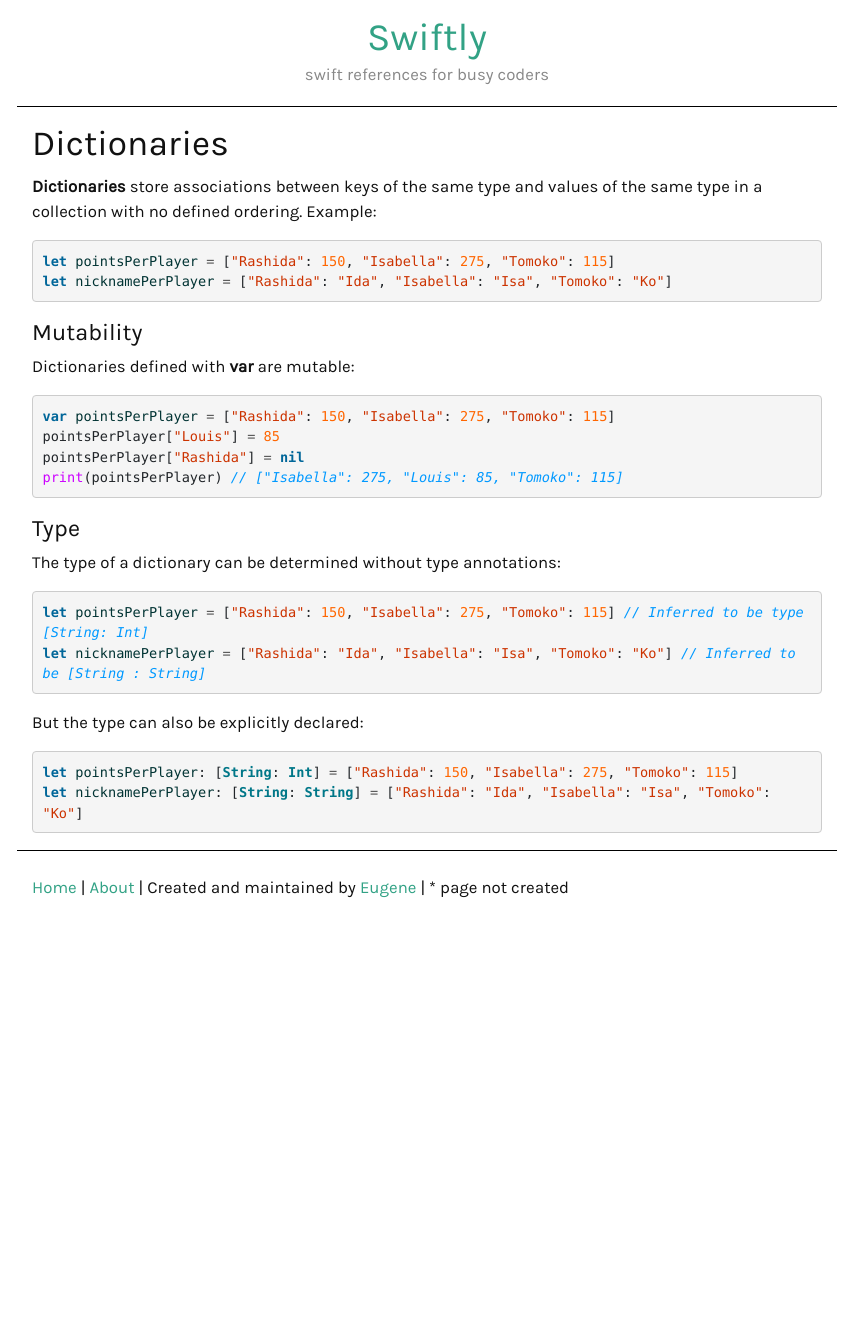
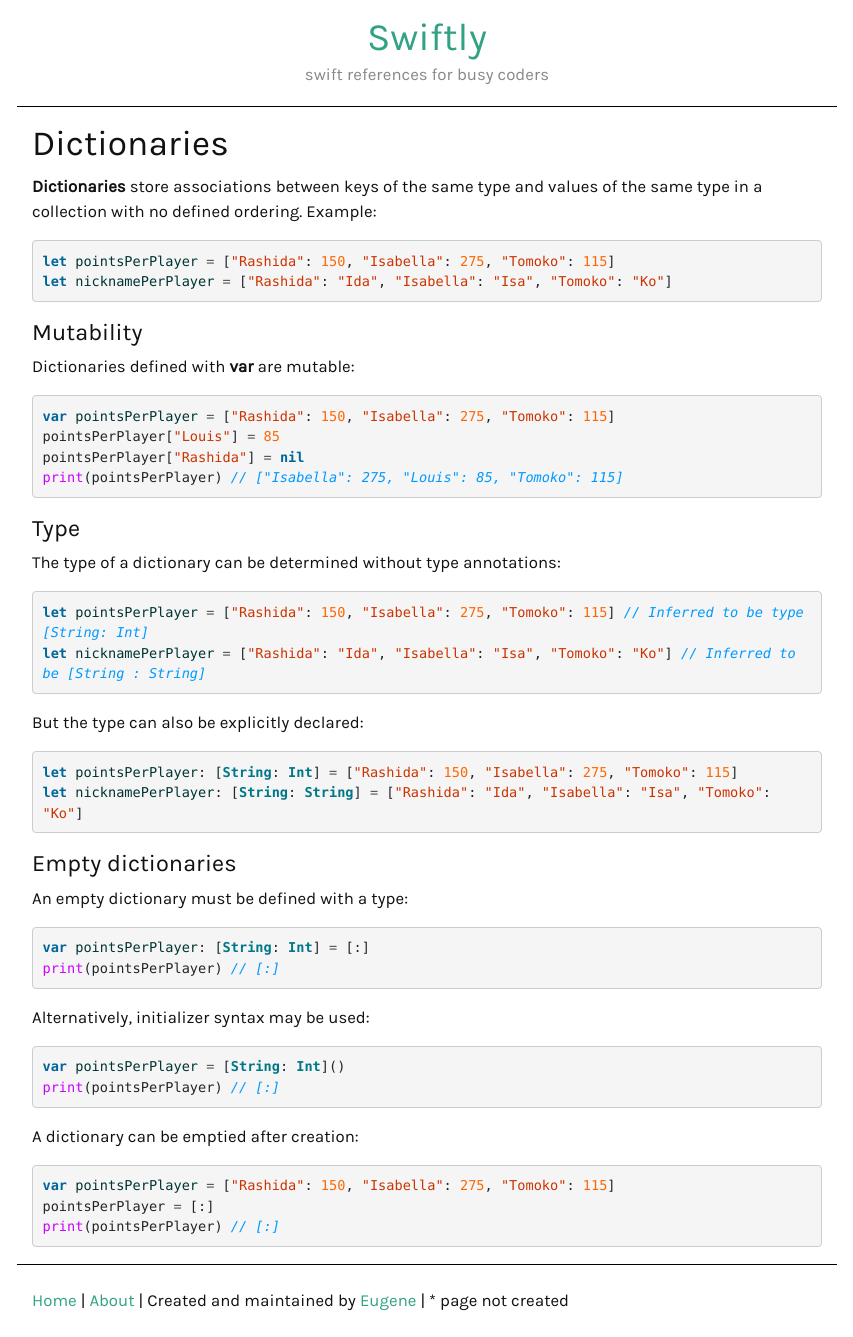
Before and after one commit to ebelinski/swiftly, a Jekyll site: the page built from dictionaries.md, in a window 1280 px wide. Shown: the whole page, without its empty margins (213-1066 px from the left). Built offline with Jekyll 4.4.1, drawn with Linux system fonts in a browser that asks for light colours; before the commit the page ends 923 px from its top, so only the background shows below that.

Commit message:
info on empty dicts

````diff
--- a/dictionaries.md
+++ b/dictionaries.md
@@ -42,3 +42,27 @@ But the type can also be explicitly declared:
 let pointsPerPlayer: [String: Int] = ["Rashida": 150, "Isabella": 275, "Tomoko": 115]
 let nicknamePerPlayer: [String: String] = ["Rashida": "Ida", "Isabella": "Isa", "Tomoko": "Ko"]
 ```
+
+### Empty dictionaries
+
+An empty dictionary must be defined with a type:
+
+```swift
+var pointsPerPlayer: [String: Int] = [:]
+print(pointsPerPlayer) // [:]
+```
+
+Alternatively, initializer syntax may be used:
+
+```swift
+var pointsPerPlayer = [String: Int]()
+print(pointsPerPlayer) // [:]
+```
+
+A dictionary can be emptied after creation:
+
+```swift
+var pointsPerPlayer = ["Rashida": 150, "Isabella": 275, "Tomoko": 115]
+pointsPerPlayer = [:]
+print(pointsPerPlayer) // [:]
+```
````
